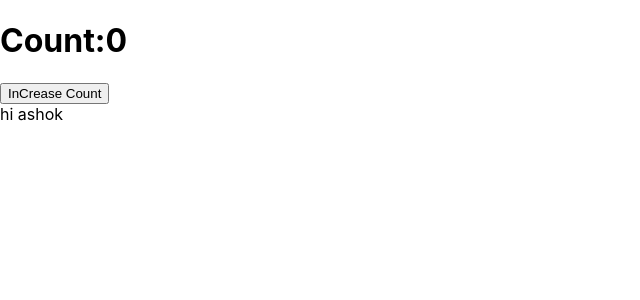
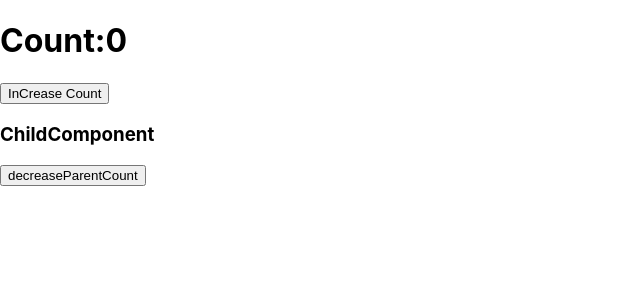
Before and after one commit to ashok-virat/React-top-api, a React (Create React App) app: page /useMemo in a window 1280 px wide. Shown: the top 300 px of the page, without its empty margins (0-640 px from the left). Built offline with nearby package versions, Linux system fonts and the light colour scheme.

Commit message:
usecallback added

```diff
--- a/src/Component/UseMemo/UseMemoChild.js
+++ b/src/Component/UseMemo/UseMemoChild.js
@@ -1,11 +1,16 @@
 import React, { memo } from "react";
 
 const UseMemoChild = memo((props) => {
-  const { message } = props;
+  const { decreaseCount } = props;
   //memo component only render if the component props changes
   //see the console
   console.log("use memo child render");
-  return <div>{message}</div>;
+  return (
+    <div>
+      <h3>ChildComponent</h3>
+      <button onClick={decreaseCount}>decreaseParentCount</button>
+    </div>
+  );
 });
 
 export default UseMemoChild;
--- a/src/Component/UseMemo/UseMemoParent.js
+++ b/src/Component/UseMemo/UseMemoParent.js
@@ -1,4 +1,4 @@
-import React, { useState } from "react";
+import React, { useState, useCallback } from "react";
 import UseMemoChild from "./UseMemoChild";
 
 const useMemoParent = () => {
@@ -12,11 +12,16 @@ const useMemoParent = () => {
     setCount({ ...count, count: count.count + 1 });
   };
 
+  //This is useful when passing callbacks to optimized child components that rely on reference equality to prevent unnecessary renders
+  const decreaseCount = useCallback(() => {
+    setCount((count) => ({ count: count.count - 1 }));
+  }, []);
+
   return (
     <div>
       <h1>Count:{count.count}</h1>
       <button onClick={increaseCount}>InCrease Count</button>
-      <UseMemoChild message={count.message}></UseMemoChild>
+      <UseMemoChild decreaseCount={decreaseCount}></UseMemoChild>
     </div>
   );
 };
```
